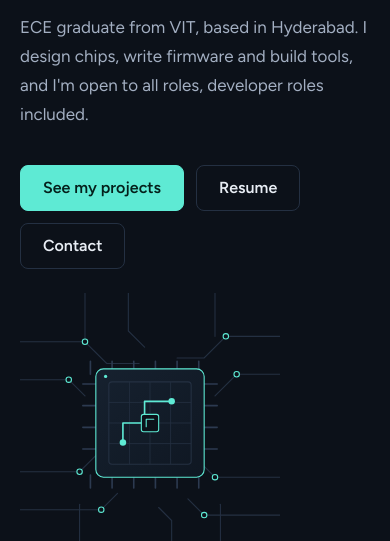
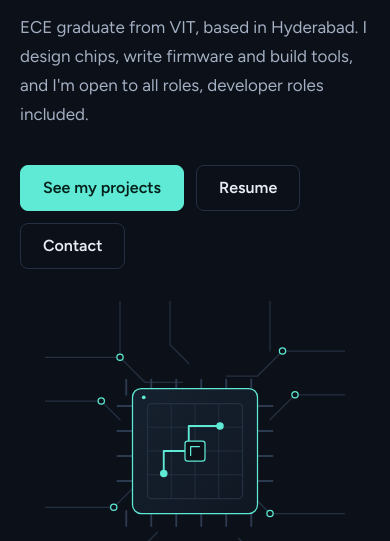
Before and after one commit to SaiSravanKamisetty/SaiSravanKamisetty.github.io, a plain HTML site: page index.html in a window 390 px wide. Shown: the part 303-844 px from the top of the page. Drawn offline with Linux system fonts and the light colour scheme.

Commit message:
Center hero art on mobile
Co-authored-by: Copilot <223556219+Copilot@users.noreply.github.com>

```diff
--- a/assets/style.css
+++ b/assets/style.css
@@ -160,7 +160,7 @@ footer .wrap{display:flex;justify-content:space-between;flex-wrap:wrap;gap:8px}
 
 @media (max-width:820px){
   .hero{grid-template-columns:1fr}
-  .hero-art{justify-self:start;max-width:260px}
+  .hero-art{justify-self:center;max-width:300px;margin-top:8px}
   nav li:first-child{display:none}
   .about-grid{grid-template-columns:1fr}
   .portrait-art{max-width:260px}
```
